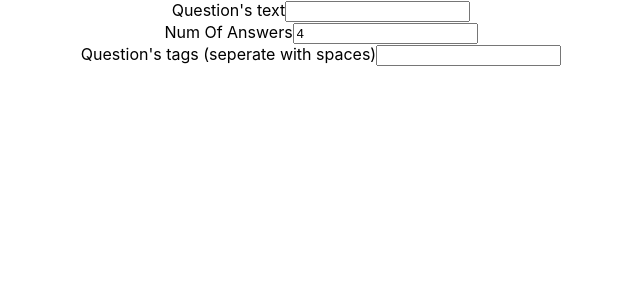
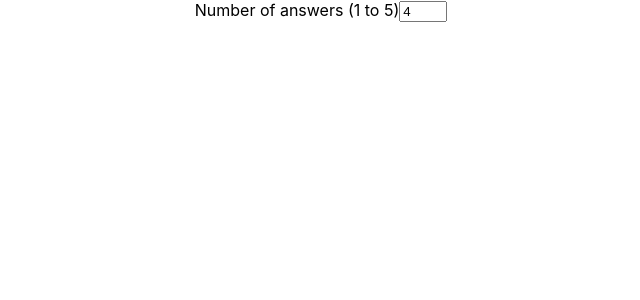
Before and after one commit to Yoav007/TestSystemSPA, a React (Create React App) app: page /manageQuestions/add/1 in a window 1280 px wide. Shown: the top 300 px of the page, without its empty margins (319-959 px from the left). Built offline with nearby package versions, Linux system fonts and the light colour scheme.

Commit message:
minor changes

```diff
--- a/server/db.json
+++ b/server/db.json
@@ -1,8 +1,9 @@
 {
   "Questions": [
     {
+      "id": 1,
+      "text": "1+1=?",
       "isSingle": true,
-      "text": "1+1=?",
       "topicId": 1,
       "answers": [
         {
@@ -11,11 +12,11 @@
         },
         {
           "text": "2",
-          "isCorrect": true
+          "isCorrect": false
         },
         {
           "text": "3",
-          "isCorrect": false
+          "isCorrect": true
         },
         {
           "text": "4",
@@ -27,8 +28,7 @@
         "basic",
         "addition"
       ],
-      "isActive": true,
-      "id": 1
+      "isActive": true
     },
     {
       "isSingle": true,
--- a/src/components/manageQuestions/addQuestion/addQuestion.js
+++ b/src/components/manageQuestions/addQuestion/addQuestion.js
@@ -1,47 +1,45 @@
-import { useRef, useState } from "react"
+import { useEffect, useRef, useState } from "react"
 import { useParams } from "react-router-dom";
+import { QuestionService } from "../../../services/questionService";
 
 export function AddQuestion() {
+    const params = useParams();
+    const [text, setText] = useState("");
+    const [answers, setAnswers] = useState([]);
+    const [numOfAnswers, setNumOfAnswers] = useState(4);
+    const questionService = new QuestionService();
 
-    const params = useParams();
-    const [numOfAnswers, setNumOfAnswers] = useState(4);
-    let text = useRef();
-    let number = useRef(4);
-    let answersText = useRef([]);
-    let answersCorrect = useRef([]);
-    let tags = useRef([]);
+    function handleNumber(event) {
+        setNumOfAnswers(event.target.value);
+        console.log(event.target.value);
+    }
 
-    function addQuestion() {
-        let qTags = tags.current.values.split(" ");
-        let question = {
-            topicId: params.topicId,
-            tags: qTags,
-        }
+    function handleAnswerText(e, index) {
+        answers[index].text = e.target.value;
+        setAnswers([...answers]);
+        console.log(answers);
+    }
+
+    function handleAnswerIsCorrect(e, index) {
+        answers[index].isCorrect = e.target.checked;
+        setAnswers([...answers]);
+        console.log(answers);
     }
 
     return (
         <div>
             <div>
-                <label>Question's text</label>
-                <input type="text" ref={text} />
+                <label>Number of answers (1 to 5)</label>
+                <input type="number" defaultValue={4} min="1" max="5" onChange={(e) => handleNumber(e)} />
             </div>
-            <div>
-                <label>Num Of Answers</label>
-                <input type="number" ref={number} defaultValue={4} onChange={() => {
-                    console.log(numOfAnswers.current.value);
-                    setNumOfAnswers(numOfAnswers.current.value)
-                }} />
-            </div>
-            {
-                new Array(number).map
-            }
-            <div>{
-            }
-            </div>
-            <div>
-                <label>Question's tags (seperate with spaces)</label>
-                <input type="text" ref={tags} />
-            </div>
+            {new Array(numOfAnswers).map((_, index) => {
+                return <div key={index}>
+                    <label>Answer {index + 1}:</label>
+                    <input type="text" onChange={(e, index) => handleAnswerText(e, index)} />
+                    <label>Correct?</label>
+                    <input type="checkbox" onChange={(e, index) => handleAnswerIsCorrect(e, index)} />
+                </div>
+            })}
         </div>
     )
 }
--- a/src/components/manageQuestions/editQuestion/editQuestion.js
+++ b/src/components/manageQuestions/editQuestion/editQuestion.js
@@ -1,17 +1,14 @@
 import { useEffect, useRef, useState } from "react";
-import { useParams } from "react-router-dom";
+import { useNavigate, useParams } from "react-router-dom";
 import { QuestionService } from "../../../services/questionService";
 
 export function EditQuestion() {
     const params = useParams();
     const [question, setQuestion] = useState("");
     const [answers, setAnswers] = useState([]);
+    const [tags, setTags] = useState([]);
     const questionService = new QuestionService();
-
-    let text = useRef("");
-    let answersText = useRef([]);
-    let answersCorrect = useRef([]);
-    let tags = useRef("");
+    const navigate = useNavigate();
 
     useEffect(() => {
         questionService.getById(params.id)
@@ -19,39 +16,56 @@ export function EditQuestion() {
                 console.log(q);
                 setQuestion(q);
                 setAnswers(q.answers);
+                setTags(q.tags);
             });
     }, [])
+
+    function updateQuestionText(event) {
+        let questionCopy = question;
+        let inputText = event.target.value;
+        questionCopy.text = inputText;
+        setQuestion(questionCopy);
+    }
 
     function updateAnswerText(event, answer) {
         answer.text = event.target.value;
         setAnswers([...answers]);
     }
+
     function updateAnswerIsCorrect(answer) {
         answer.isCorrect = !answer.isCorrect;
+        console.log(answer.isCorrect);
         setAnswers([...answers]);
     }
 
+    function updateTags(event) {
+        let res = event.target.value
+            .replace(/\s+/g, '')
+            .split(",");
+        setTags(res);
+    }
+
     function editQuestion() {
-        let textArr = [];
-        for (let index = 0; index < question.answers.length; index++) {
-            const ans = {
-                text: answersText.current.at(index),
-                isCorrect: answersCorrect.current.values()[index]
+        let numOfCorrectAnswers = answers.filter(ans => ans.isCorrect === true).length;
+        if (numOfCorrectAnswers >= 1) {
+            let type = numOfCorrectAnswers == 1 ? true : false;
+
+            let editedQuestions = {
+                id: question.id,
+                text: question.text,
+                isSingle: type,
+                topicId: question.topicId,
+                answers: answers,
+                tags: tags,
+                isActive: question.isActive
             }
-            textArr.push(ans);
+            questionService.put(editedQuestions.id, editedQuestions)
+            .then(navigate("/manageQuestions/show/" + editedQuestions.id.toString()));
+
         }
-        let myTags = tags.current.value.split(" ");
-
-        let editedQuestions = {
-            id: question.id,
-            text: text.current.value,
-            isSingle: question.isSingle,
-            topicId: question.topicId,
-            answers: answers,
-            tags: myTags,
-            isActive: question.isActive
+        else {
+            alert("must choose answer");
         }
-        console.log(editedQuestions);
     }
 
     if (!question) return (
@@ -61,7 +75,7 @@ export function EditQuestion() {
         <div>
             <div>
                 <label>Question's text</label>
-                <input type="text" ref={text} defaultValue={question.text} />
+                <input type="text" defaultValue={question.text} onChange={(e) => updateQuestionText(e)} />
             </div>
             <div>
                 <label>Question's answers</label>
@@ -70,13 +84,13 @@ export function EditQuestion() {
                         <label>Answer {index + 1}:</label>
                         <input type="text" onChange={(e) => updateAnswerText(e, answer)} value={answer.text} />
                         <label>Correct?</label>
-                        <input type="checkbox" checked={answer.isCorrect} onChange={(e) => updateAnswerIsCorrect(e, answer)} />
+                        <input type="checkbox" defaultChecked={answer.isCorrect} onChange={() => updateAnswerIsCorrect(answer)} />
                     </div>
                 })}
             </div>
             <div>
                 <label>Question's tags (seperate with spaces)</label>
-                <input type="text" ref={tags} />
+                <input type="text" defaultValue={tags} onChange={(e) => updateTags(e)} />
             </div>
             <button onClick={() => editQuestion()}>Confirm</button>
         </div>
```
